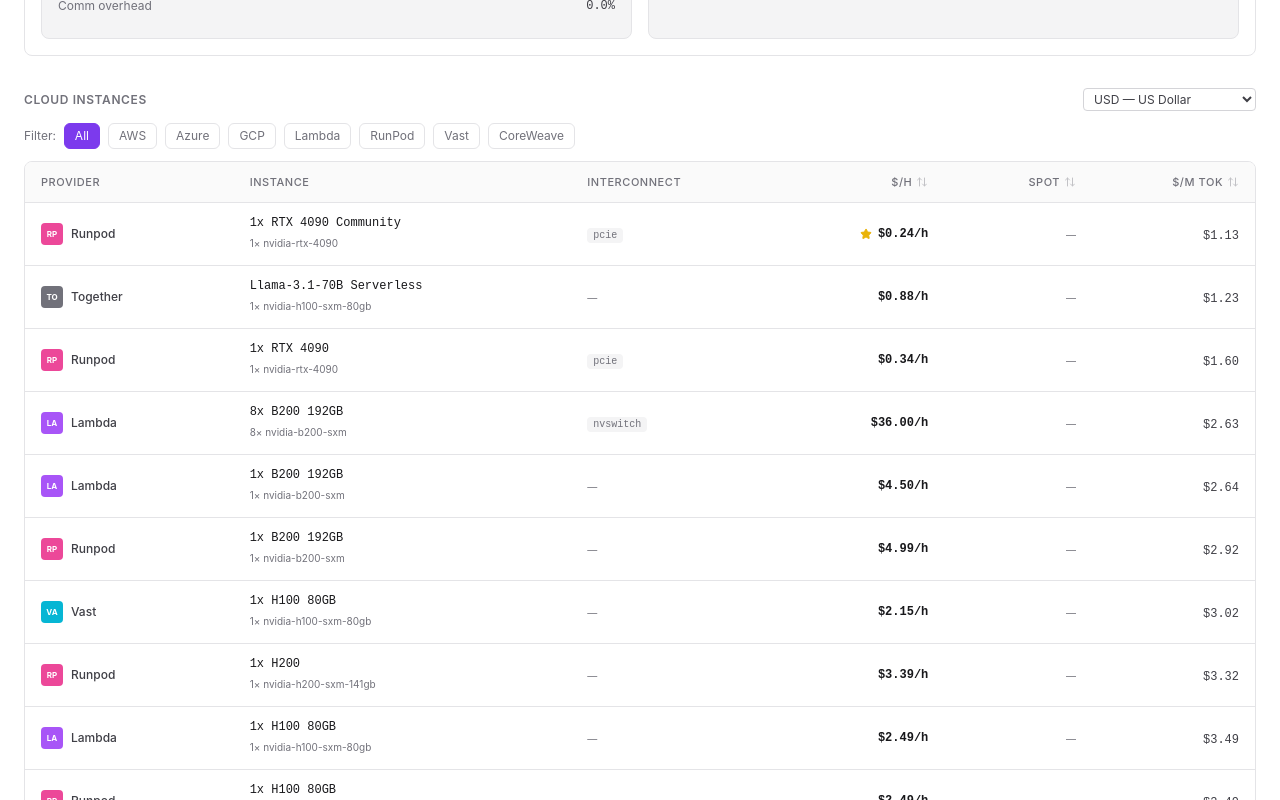
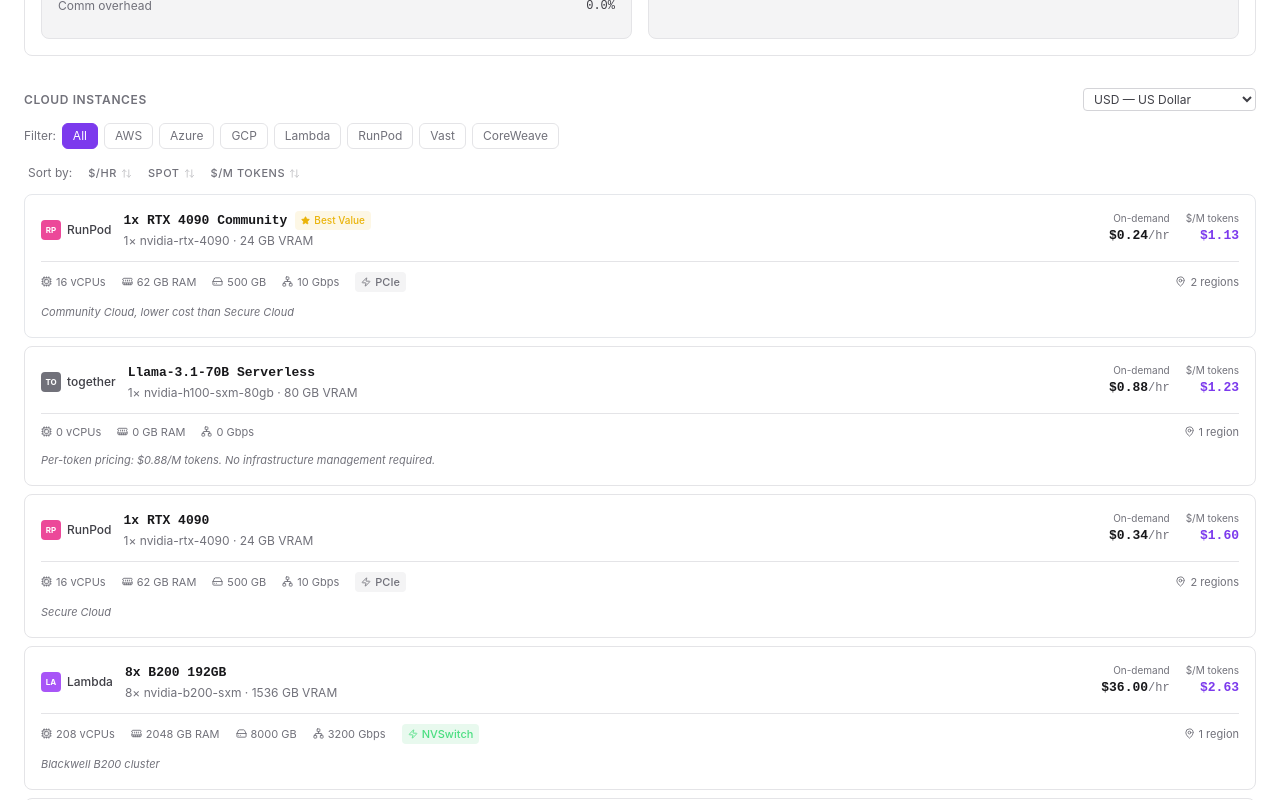
Before and after one commit to kkpkishan/llm-infra-planner, a React (Vite) app: page / in a window 1280 px wide. Shown: the part 1840-2640 px from the top of the page. Built offline with nearby package versions, Linux system fonts and the light colour scheme.

Commit message:
feat: redesign cloud instances as detailed cards with all specs visible

```diff
--- a/src/components/calculator/CloudTable.tsx
+++ b/src/components/calculator/CloudTable.tsx
@@ -1,7 +1,6 @@
 import * as React from 'react';
-import { ArrowUpDown, ArrowUp, ArrowDown } from 'lucide-react';
+import { ArrowUpDown, ArrowUp, ArrowDown, Star, Cpu, MemoryStick, HardDrive, Network, MapPin, Zap } from 'lucide-react';
 import { cn } from '@/lib/utils';
-import { CloudRow } from './CloudRow';
 import type { CloudRecommendation } from '@/lib/formulas/types';
 
 interface CloudTableProps {
@@ -14,11 +13,57 @@ type SortDir = 'asc' | 'desc';
 
 const PROVIDERS = ['All', 'AWS', 'Azure', 'GCP', 'Lambda', 'RunPod', 'Vast', 'CoreWeave'];
 
-function SortIcon({ column, sortKey, sortDir }: { column: SortKey; sortKey: SortKey | null; sortDir: SortDir }) {
-  if (sortKey !== column) return <ArrowUpDown size={12} className="opacity-40" />;
-  return sortDir === 'asc'
-    ? <ArrowUp size={12} className="text-accent" />
-    : <ArrowDown size={12} className="text-accent" />;
+const PROVIDER_CONFIG: Record<string, { bg: string; initials: string; label: string }> = {
+  aws:        { bg: 'bg-orange-500',  initials: 'AW', label: 'AWS' },
+  azure:      { bg: 'bg-blue-500',    initials: 'AZ', label: 'Azure' },
+  gcp:        { bg: 'bg-green-500',   initials: 'GC', label: 'GCP' },
+  lambda:     { bg: 'bg-purple-500',  initials: 'LA', label: 'Lambda' },
+  runpod:     { bg: 'bg-pink-500',    initials: 'RP', label: 'RunPod' },
+  vast:       { bg: 'bg-cyan-500',    initials: 'VA', label: 'Vast' },
+  coreweave:  { bg: 'bg-indigo-500',  initials: 'CW', label: 'CoreWeave' },
+};
+
+const INTERCONNECT_LABEL: Record<string, { label: string; color: string }> = {
+  nvlink:          { label: 'NVLink',       color: 'bg-green-500/10 text-green-400' },
+  nvswitch:        { label: 'NVSwitch',     color: 'bg-green-500/10 text-green-400' },
+  'infiniband-400':{ label: 'IB 400Gb/s',  color: 'bg-blue-500/10 text-blue-400' },
+  'infiniband-800':{ label: 'IB 800Gb/s',  color: 'bg-blue-500/10 text-blue-400' },
+  rocev2:          { label: 'RoCE v2',      color: 'bg-cyan-500/10 text-cyan-400' },
+  pcie:            { label: 'PCIe',         color: 'bg-bg-muted text-fg-muted' },
+};
+
+function ProviderBadge({ provider }: { provider: string }) {
+  const cfg = PROVIDER_CONFIG[provider.toLowerCase()] ?? { bg: 'bg-fg-muted', initials: provider.slice(0, 2).toUpperCase(), label: provider };
+  return (
+    <div className="flex items-center gap-1.5">
+      <div className={cn('w-5 h-5 rounded flex items-center justify-center flex-shrink-0', cfg.bg)}>
+        <span className="text-[8px] font-bold text-white leading-none">{cfg.initials}</span>
+      </div>
+      <span className="text-xs font-medium text-fg-default">{cfg.label}</span>
+    </div>
+  );
+}
+
+function SortBtn({ label, col, sortKey, sortDir, onSort, ariaLabel }: {
+  label: string; col: SortKey; sortKey: SortKey | null; sortDir: SortDir;
+  onSort: (k: SortKey) => void; ariaLabel: string;
+}) {
+  const active = sortKey === col;
+  return (
+    <button
+      onClick={() => onSort(col)}
+      aria-label={ariaLabel}
+      className={cn(
+        'flex items-center gap-1 text-[11px] font-medium uppercase tracking-wider transition-colors',
+        active ? 'text-accent' : 'text-fg-muted hover:text-fg-default'
+      )}
+    >
+      {label}
+      {active
+        ? sortDir === 'asc' ? <ArrowUp size={11} /> : <ArrowDown size={11} />
+        : <ArrowUpDown size={11} className="opacity-40" />}
+    </button>
+  );
 }
 
 export function CloudTable({ recommendations, className }: CloudTableProps) {
@@ -27,19 +72,13 @@ export function CloudTable({ recommendations, className }: CloudTableProps) {
   const [providerFilter, setProviderFilter] = React.useState('All');
 
   const handleSort = (key: SortKey) => {
-    if (sortKey === key) {
-      setSortDir(d => d === 'asc' ? 'desc' : 'asc');
-    } else {
-      setSortKey(key);
-      setSortDir('asc');
-    }
+    if (sortKey === key) setSortDir(d => d === 'asc' ? 'desc' : 'asc');
+    else { setSortKey(key); setSortDir('asc'); }
   };
 
   const filtered = React.useMemo(() => {
     if (providerFilter === 'All') return recommendations;
-    return recommendations.filter(r =>
-      r.instance.provider.toLowerCase() === providerFilter.toLowerCase()
-    );
+    return recommendations.filter(r => r.instance.provider.toLowerCase() === providerFilter.toLowerCase());
   }, [recommendations, providerFilter]);
 
   const sorted = React.useMemo(() => {
@@ -62,14 +101,15 @@ export function CloudTable({ recommendations, className }: CloudTableProps) {
   return (
     <div className={cn('flex flex-col gap-3', className)}>
       {/* Provider filter */}
-      <div className="flex items-center gap-2 flex-wrap">
-        <span className="text-xs text-fg-muted">Filter:</span>
+      <div className="overflow-x-auto pb-1 -mx-1 px-1">
+        <div className="flex items-center gap-1.5 w-max">
+          <span className="text-xs text-fg-muted flex-shrink-0">Filter:</span>
           {PROVIDERS.map(p => (
             <button
               key={p}
               onClick={() => setProviderFilter(p)}
               className={cn(
-              'text-xs px-2.5 py-1 rounded-md border transition-colors',
+                'text-xs px-2.5 py-1 rounded-md border transition-colors whitespace-nowrap',
                 providerFilter === p
                   ? 'bg-accent text-white border-accent'
                   : 'border-border-subtle text-fg-muted hover:text-fg-default hover:border-border-default'
@@ -79,64 +119,118 @@ export function CloudTable({ recommendations, className }: CloudTableProps) {
             </button>
           ))}
         </div>
-
-      {/* Table */}
-      <div className="overflow-x-auto rounded-lg border border-border-subtle">
-        <table className="w-full text-sm" role="table" aria-label="Cloud instance recommendations">
-          <thead>
-            <tr className="border-b border-border-subtle bg-bg-subtle sticky top-0">
-              <th className="px-4 py-2.5 text-left text-[11px] font-medium uppercase tracking-wider text-fg-muted">
-                Provider
-              </th>
-              <th className="px-4 py-2.5 text-left text-[11px] font-medium uppercase tracking-wider text-fg-muted">
-                Instance
-              </th>
-              <th className="px-4 py-2.5 text-left text-[11px] font-medium uppercase tracking-wider text-fg-muted">
-                Interconnect
-              </th>
-              <th className="px-4 py-2.5 text-right">
-                <button
-                  onClick={() => handleSort('onDemandPerHour')}
-                  className="flex items-center gap-1 ml-auto text-[11px] font-medium uppercase tracking-wider text-fg-muted hover:text-fg-default transition-colors"
-                  aria-label="Sort by on-demand price"
-                >
-                  $/h
-                  <SortIcon column="onDemandPerHour" sortKey={sortKey} sortDir={sortDir} />
-                </button>
-              </th>
-              <th className="px-4 py-2.5 text-right">
-                <button
-                  onClick={() => handleSort('spotPerHour')}
-                  className="flex items-center gap-1 ml-auto text-[11px] font-medium uppercase tracking-wider text-fg-muted hover:text-fg-default transition-colors"
-                  aria-label="Sort by spot price"
-                >
-                  Spot
-                  <SortIcon column="spotPerHour" sortKey={sortKey} sortDir={sortDir} />
-                </button>
-              </th>
-              <th className="px-4 py-2.5 text-right">
-                <button
-                  onClick={() => handleSort('costPerMillionTokens')}
-                  className="flex items-center gap-1 ml-auto text-[11px] font-medium uppercase tracking-wider text-fg-muted hover:text-fg-default transition-colors"
-                  aria-label="Sort by cost per million tokens"
-                >
-                  $/M tok
-                  <SortIcon column="costPerMillionTokens" sortKey={sortKey} sortDir={sortDir} />
-                </button>
-              </th>
-            </tr>
-          </thead>
-          <tbody>
-            {sorted.map(rec => (
-              <CloudRow key={rec.instance.id} rec={rec} />
-            ))}
-          </tbody>
-        </table>
       </div>
 
-      <p className="text-[10px] text-fg-muted">
-        {sorted.length} instance{sorted.length !== 1 ? 's' : ''} · Prices may vary by region
+      {/* Sort controls */}
+      <div className="flex items-center gap-4 px-1">
+        <span className="text-xs text-fg-muted">Sort by:</span>
+        <SortBtn label="$/hr" col="onDemandPerHour" sortKey={sortKey} sortDir={sortDir} onSort={handleSort} ariaLabel="Sort by on-demand price" />
+        <SortBtn label="Spot" col="spotPerHour" sortKey={sortKey} sortDir={sortDir} onSort={handleSort} ariaLabel="Sort by spot price" />
+        <SortBtn label="$/M tokens" col="costPerMillionTokens" sortKey={sortKey} sortDir={sortDir} onSort={handleSort} ariaLabel="Sort by cost per million tokens" />
+      </div>
+
+      {/* Cards */}
+      <div className="flex flex-col gap-2">
+        {sorted.map(rec => (
+          <CloudCard key={rec.instance.id} rec={rec} />
+        ))}
+      </div>
+
+      <p className="text-[10px] text-fg-muted px-1">
+        {sorted.length} instance{sorted.length !== 1 ? 's' : ''} · Prices may vary by region · Last updated {sorted[0]?.instance.lastPriceUpdate ?? '—'}
       </p>
     </div>
   );
 }
+
+function CloudCard({ rec }: { rec: CloudRecommendation }) {
+  const { instance, onDemandPerHour, spotPerHour, costPerMillionTokens, isBestPrice, fitStatus, totalGPUMemoryGB } = rec;
+  const gpuSummary = instance.gpus.map(g => `${g.count}× ${g.id}`).join(', ');
+  const interconnect = instance.interconnect ? INTERCONNECT_LABEL[instance.interconnect] : null;
+  const regionCount = instance.regions.length;
+
+  return (
+    <div className={cn(
+      'rounded-lg border transition-colors p-4 flex flex-col gap-3',
+      isBestPrice ? 'border-accent/50 bg-accent/5' : 'border-border-subtle bg-bg-default hover:bg-bg-subtle'
+    )}>
+      {/* Top row: provider + instance + best badge + fit */}
+      <div className="flex items-start justify-between gap-3 flex-wrap">
+        <div className="flex items-center gap-3 min-w-0">
+          <ProviderBadge provider={instance.provider} />
+          <div className="flex flex-col min-w-0">
+            <div className="flex items-center gap-2 flex-wrap">
+              <span className="text-sm font-mono font-semibold text-fg-primary">{instance.instanceType}</span>
+              {isBestPrice && (
+                <span className="flex items-center gap-1 text-[10px] font-medium px-1.5 py-0.5 rounded bg-yellow-500/10 text-yellow-500">
+                  <Star size={9} className="fill-yellow-500" /> Best Value
+                </span>
+              )}
+              {fitStatus === 'yellow' && (
+                <span className="text-[10px] font-medium px-1.5 py-0.5 rounded bg-yellow-500/10 text-yellow-500">Tight Fit</span>
+              )}
+            </div>
+            <span className="text-xs text-fg-muted mt-0.5">{gpuSummary} · {totalGPUMemoryGB} GB VRAM</span>
+          </div>
+        </div>
+
+        {/* Pricing block */}
+        <div className="flex items-center gap-4 flex-shrink-0 flex-wrap">
+          <div className="flex flex-col items-end">
+            <span className="text-[10px] text-fg-muted">On-demand</span>
+            <span className="text-sm font-mono font-bold text-fg-primary tabular-nums">${onDemandPerHour.toFixed(2)}<span className="text-xs font-normal text-fg-muted">/hr</span></span>
+          </div>
+          {spotPerHour != null && (
+            <div className="flex flex-col items-end">
+              <span className="text-[10px] text-fg-muted">Spot</span>
+              <span className="text-sm font-mono font-semibold text-green-400 tabular-nums">${spotPerHour.toFixed(2)}<span className="text-xs font-normal text-fg-muted">/hr</span></span>
+            </div>
+          )}
+          {costPerMillionTokens != null && (
+            <div className="flex flex-col items-end">
+              <span className="text-[10px] text-fg-muted">$/M tokens</span>
+              <span className="text-sm font-mono font-semibold text-accent tabular-nums">${costPerMillionTokens.toFixed(2)}</span>
+            </div>
+          )}
+        </div>
+      </div>
+
+      {/* Specs row */}
+      <div className="flex items-center gap-4 flex-wrap text-[11px] text-fg-muted border-t border-border-subtle pt-2.5">
+        <span className="flex items-center gap-1">
+          <Cpu size={11} className="flex-shrink-0" />
+          {instance.vcpus} vCPUs
+        </span>
+        <span className="flex items-center gap-1">
+          <MemoryStick size={11} className="flex-shrink-0" />
+          {instance.ramGB} GB RAM
+        </span>
+        {instance.storageGB > 0 && (
+          <span className="flex items-center gap-1">
+            <HardDrive size={11} className="flex-shrink-0" />
+            {instance.storageGB} GB
+          </span>
+        )}
+        <span className="flex items-center gap-1">
+          <Network size={11} className="flex-shrink-0" />
+          {instance.networkGbps} Gbps
+        </span>
+        {interconnect && (
+          <span className={cn('flex items-center gap-1 px-1.5 py-0.5 rounded font-medium', interconnect.color)}>
+            <Zap size={10} className="flex-shrink-0" />
+            {interconnect.label}
+          </span>
+        )}
+        <span className="flex items-center gap-1 ml-auto">
+          <MapPin size={11} className="flex-shrink-0" />
+          {regionCount} region{regionCount !== 1 ? 's' : ''}
+        </span>
+      </div>
+
+      {/* Notes */}
+      {instance.notes && (
+        <p className="text-[11px] text-fg-muted italic">{instance.notes}</p>
+      )}
+    </div>
+  );
+}
```
Lines whose indentation alone changed are shown as unchanged.
